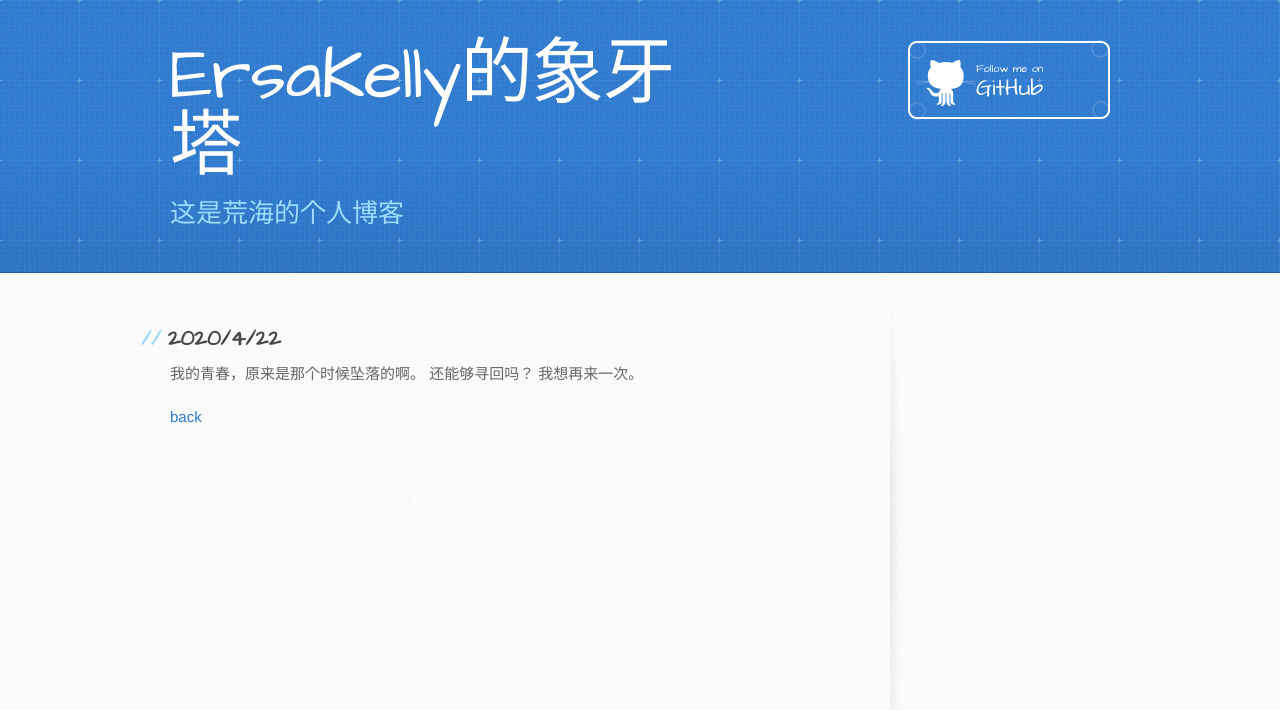
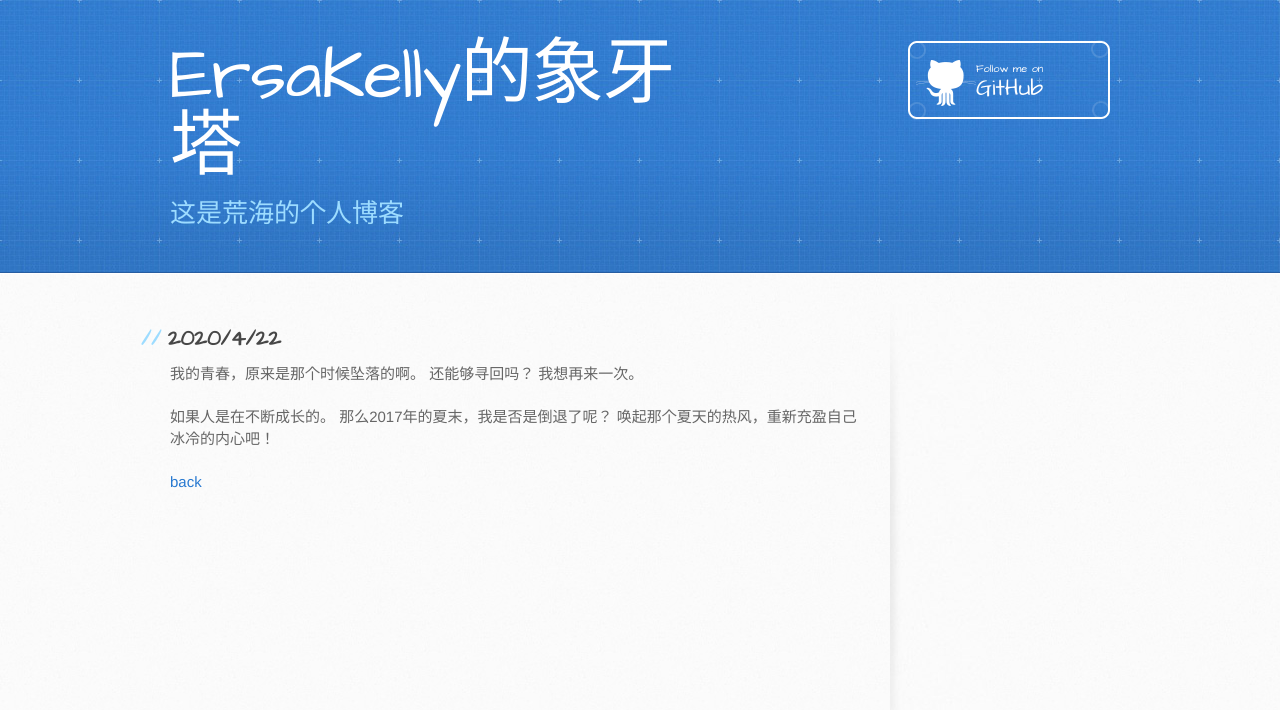
Before and after one commit to TheDesertedSea/TheDesertedSea.github.io, a Jekyll site: the page built from dairy/20200422.md, in a window 1280 px wide. Shown: the top 710 px of the page. Built offline with Jekyll 4.4.1, drawn with Linux system fonts in a browser that asks for light colours; our own code applies the rules of GitHub Pages for plain Markdown files.

Commit message:
Update 20200422.md

```diff
--- a/dairy/20200422.md
+++ b/dairy/20200422.md
@@ -8,4 +8,8 @@ layout: default
 还能够寻回吗？
 我想再来一次。
 
+如果人是在不断成长的。
+那么2017年的夏末，我是否是倒退了呢？
+唤起那个夏天的热风，重新充盈自己冰冷的内心吧！
+
 [back](../index.html)
```
